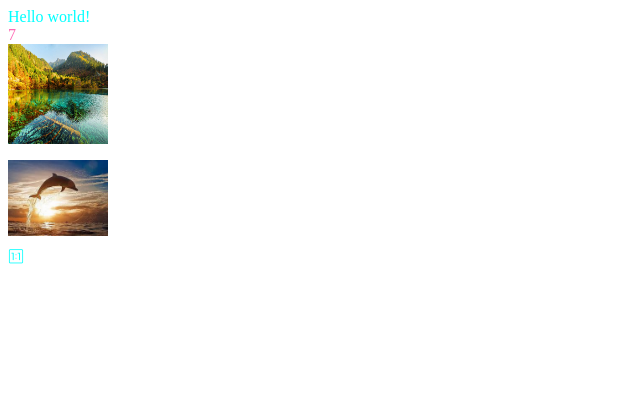
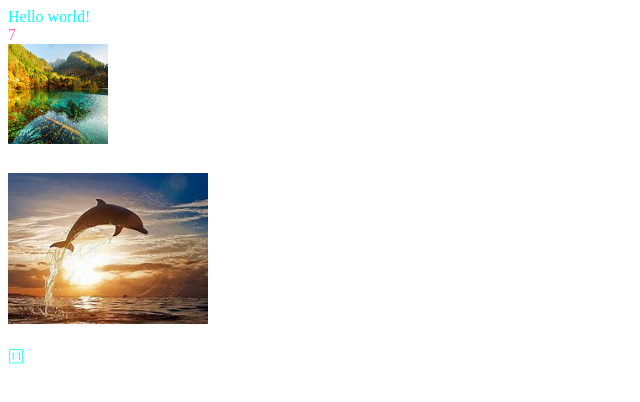
Before and after one commit to fssqLove/webpack5-vue2Exp, a Vue app: page / in a window 1280 px wide. Shown: the top 402 px of the page, without its empty margins (0-640 px from the left). Built offline with nearby package versions, Linux system fonts and the light colour scheme.

Commit message:
全局将 "@/" 映射到 "src/"

```diff
--- a/src/app.vue
+++ b/src/app.vue
@@ -19,7 +19,7 @@
 
 <script lang="ts">
 import Vue from "vue";
-import { add } from "./assets/js/test";
+import { add } from "@/assets/js/test";
 import myImg from "./components/myImg.vue";
 
 export default Vue.extend({
@@ -51,9 +51,9 @@ export default Vue.extend({
   }
 
   .bk {
-    width: 100px;
-    height: 100px;
-    background: center / contain no-repeat url("./assets/img/2.jpg");
+    width: 200px;
+    height: 200px;
+    background: center / contain no-repeat url("@/assets/img/2.jpg");
   }
 }
 </style>
--- a/tsconfig.json
+++ b/tsconfig.json
@@ -38,8 +38,10 @@
     // "noFallthroughCasesInSwitch": true,    /* Report errors for fallthrough cases in switch statement. */
     /* Module Resolution Options */
     // "moduleResolution": "node",            /* Specify module resolution strategy: 'node' (Node.js) or 'classic' (TypeScript pre-1.6). */
-    // "baseUrl": "./",                       /* Base directory to resolve non-absolute module names. */
-    // "paths": {},                           /* A series of entries which re-map imports to lookup locations relative to the 'baseUrl'. */
+    "baseUrl": "./",                       /* Base directory to resolve non-absolute module names. */
+    "paths": {
+      "@/*":["src/*"]
+    },                           /* A series of entries which re-map imports to lookup locations relative to the 'baseUrl'. */
     // "rootDirs": [],                        /* List of root folders whose combined content represents the structure of the project at runtime. */
     // "typeRoots": [],                       /* List of folders to include type definitions from. */
     // "types": [],                           /* Type declaration files to be included in compilation. */
--- a/webpack.common.js
+++ b/webpack.common.js
@@ -53,5 +53,8 @@ module.exports = {
   resolve: {
     // 配置省略文件路径的后缀名
     extensions: ['.vue', '.tsx', '.ts', '.js'],
+    alias: {
+      "@": path.resolve(__dirname, 'src'),
+    },
   },
 };
--- a/webpack.dev.js
+++ b/webpack.dev.js
@@ -10,7 +10,7 @@ module.exports = merge(common, {
         compress: true,
         // 端口号
         port: 8080,
-        open: true,
+        // open: true,
         hot: true,
     },
     module: {
```
Also changed, not shown: 1 other file (tests, documents, lock files or other folders).
